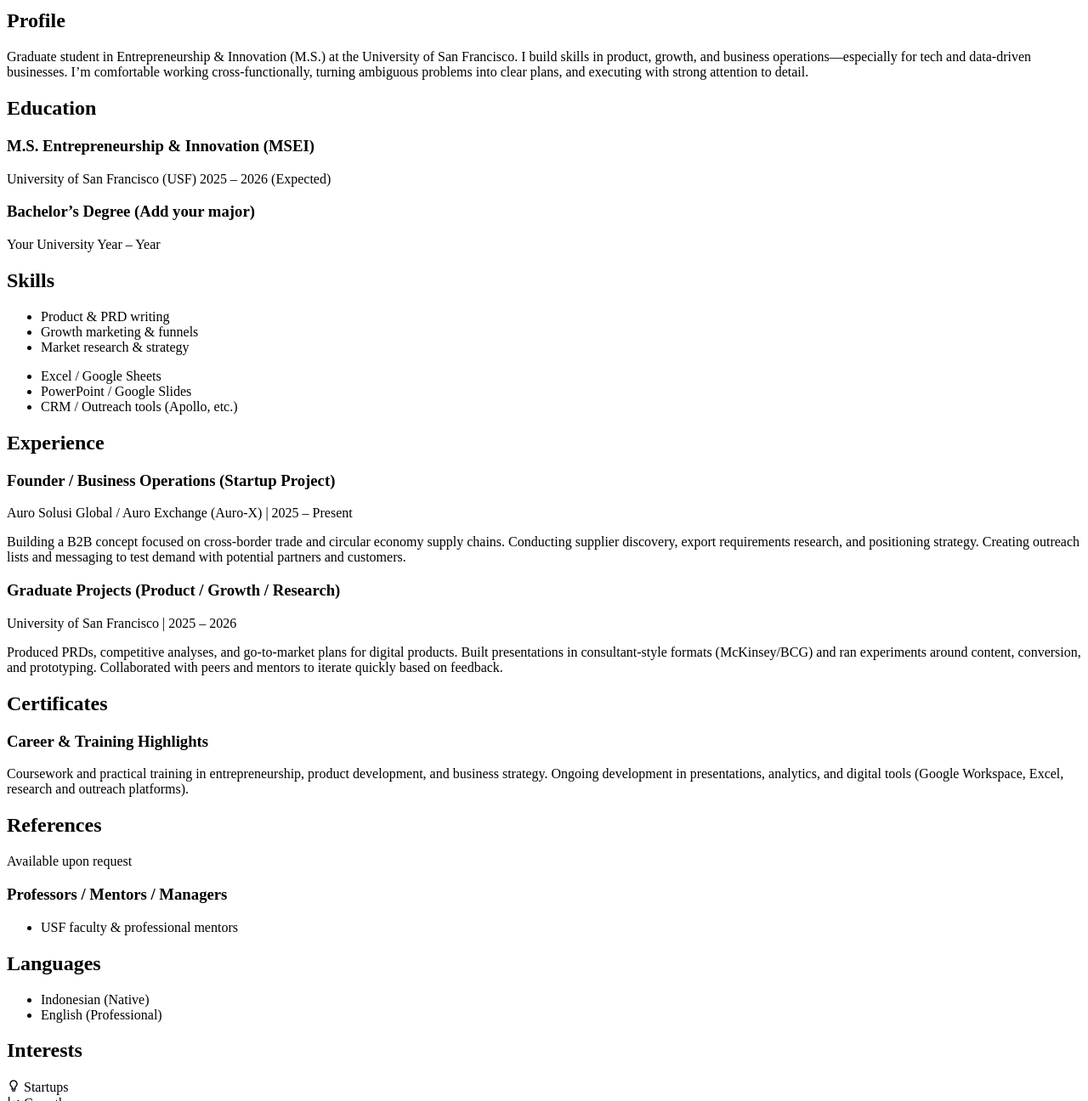
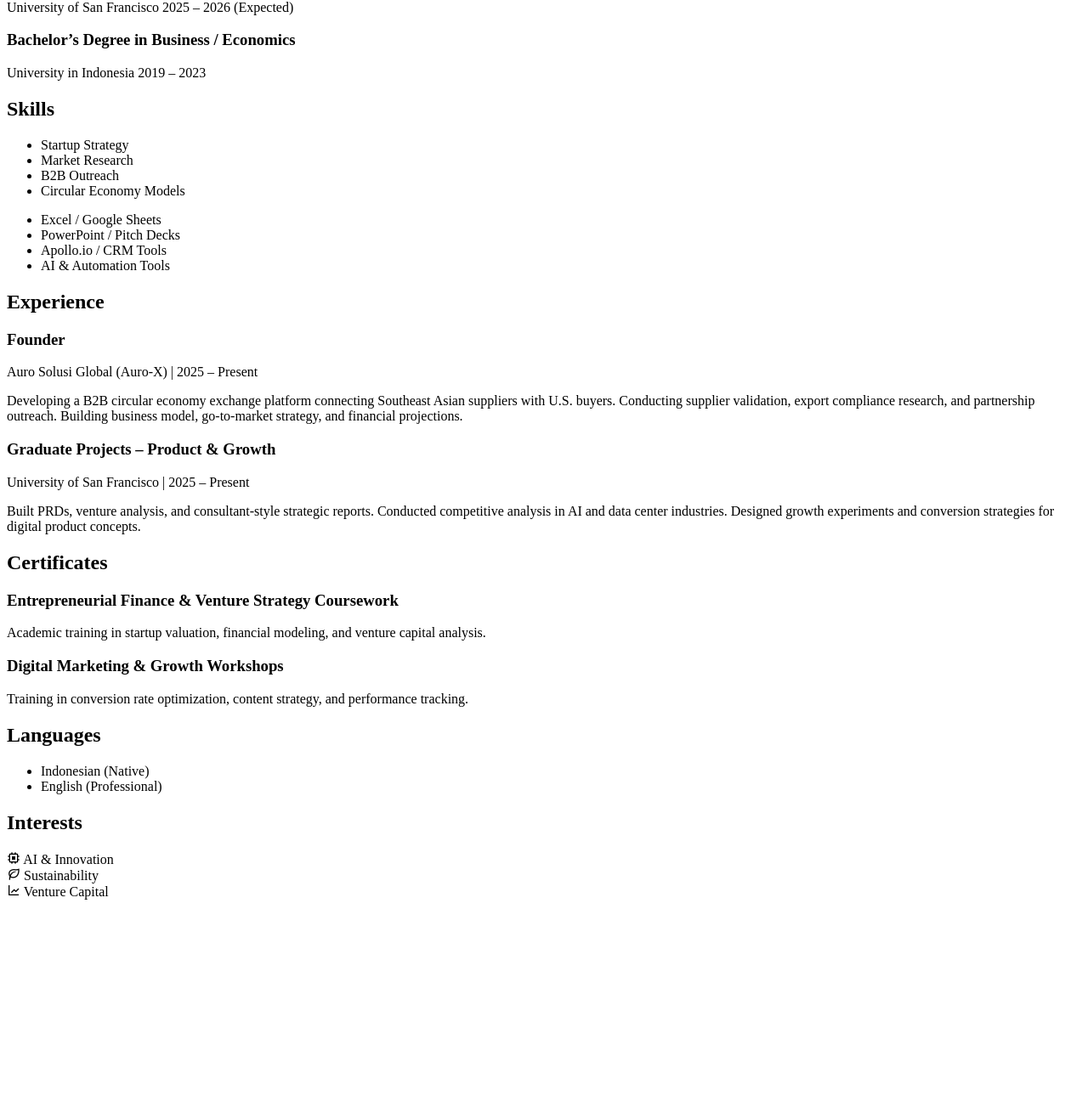
Before and after one commit to yabes-h/resume, a plain HTML site: page index.html in a window 1280 px wide. Shown: the part 449-1745 px from the top of the page at 85% size. After the commit the page ends 1516 px from the top, so only its background shows below. Drawn offline with nearby package versions, Linux system fonts and the light colour scheme; files that its build step writes are made by us from their sources.

Commit message:
Update index.html

```diff
--- a/index.html
+++ b/index.html
@@ -4,158 +4,120 @@
   <meta charset="UTF-8" />
   <meta name="viewport" content="width=device-width, initial-scale=1.0" />
 
-  <!--========== BOX ICONS ==========-->
   <link rel="stylesheet" href="https://cdn.jsdelivr.net/npm/boxicons@latest/css/boxicons.min.css">
-
-  <!--========== CSS ==========-->
   <link rel="stylesheet" href="assets/css/styles.css">
 
   <title>Yabes - Resume</title>
 </head>
 
 <body>
-  <!--========== HEADER ==========-->
+
 <header class="l-header" id="header">
   <nav class="nav bd-container">
-      <a href="#" class="nav__logo">YOUR NAME</a>
-
-      <div class="nav__menu" id="nav-menu">
-        <ul class="nav__list">
-          <li class="nav__item"><a href="#home" class="nav__link active-link"><i class='bx bx-home nav__icon'></i>Home</a></li>
-          <li class="nav__item"><a href="#profile" class="nav__link"><i class='bx bx-user nav__icon'></i>Profile</a></li>
-          <li class="nav__item"><a href="#education" class="nav__link"><i class='bx bx-book nav__icon'></i>Education</a></li>
-          <li class="nav__item"><a href="#skills" class="nav__link"><i class='bx bx-receipt nav__icon'></i>Skills</a></li>
-          <li class="nav__item"><a href="#experience" class="nav__link"><i class='bx bx-briefcase-alt nav__icon'></i>Experience</a></li>
-          <li class="nav__item"><a href="#certificates" class="nav__link"><i class='bx bx-award nav__icon'></i>Certificates</a></li>
-        </ul>
-      </div>
-
-      <div class="nav__toggle" id="nav-toggle">
-        <i class='bx bx-grid-alt'></i>
-      </div>
+    <a href="#" class="nav__logo">Yabes</a>
   </nav>
 </header>
 
 <main class="l-main bd-container">
-    <!-- All elements within this div, is generated in PDF -->
 <div class="resume" id="area-cv">
+
 <div class="resume__left">
 
-        <!--========== HOME ==========-->
+<!-- HOME -->
 <section class="home" id="home">
   <div class="home__container section bd-grid">
     <div class="home__data bd-grid">
-              <!-- Optional photo -->
-              <!-- <img src="assets/img/perfil.jpg" alt="" class="home__img"> -->
-
-              <h1 class="home__title"><b>YOUR</b> NAME</h1>
-              <h3 class="home__profession">Entrepreneurship & Innovation (M.S.) | Product / Growth / Ops</h3>
-
-              <div>
-                <a download="" href="assets/pdf/YourName-Resume.pdf" class="home__button-movil">Download</a>
-              </div>
+      <h1 class="home__title"><b>Yabes</b></h1>
+      <h3 class="home__profession">Entrepreneur | Product & Growth | AI & Circular Economy</h3>
     </div>
 
     <div class="home__address bd-grid">
       <span class="home__information">
-                <i class='bx bx-map home__icon'></i> San Francisco Bay Area, CA
+        <i class='bx bx-map home__icon'></i> San Francisco, CA
       </span>
       <span class="home__information">
-                <i class='bx bx-envelope home__icon'></i> youremail@gmail.com
+        <i class='bx bx-envelope home__icon'></i> yabes.email@gmail.com
       </span>
       <span class="home__information">
-                <i class='bx bx-phone home__icon'></i> +1 (xxx) xxx-xxxx
+        <i class='bx bx-phone home__icon'></i> +1 (628) 555-2478
       </span>
     </div>
   </div>
-
-          <!-- Theme change button -->
-          <i class='bx bx-moon change-theme' title="Theme" id="theme-button"></i>
-
-          <!-- Button to generate and download the pdf. Available for desktop. -->
-          <i class='bx bx-download generate-pdf' title="Generate PDF" id="resume-button"></i>
 </section>
 
-        <!--========== SOCIAL ==========-->
+<!-- SOCIAL -->
 <section class="social section">
   <h2 class="section-title">Social</h2>
-
   <div class="social__container bd-grid">
-            <a href="https://www.linkedin.com/in/YOUR_LINKEDIN/" target="_blank" class="social__link">
-              <i class='bx bxl-linkedin-square social__icon'></i> linkedin.com/in/YOUR_LINKEDIN
+    <a href="https://linkedin.com/in/yabes" target="_blank" class="social__link">
+      <i class='bx bxl-linkedin-square social__icon'></i> linkedin.com/in/yabes
     </a>
-
-            <a href="https://github.com/YOUR_GITHUB" target="_blank" class="social__link">
-              <i class='bx bxl-github social__icon'></i> github.com/YOUR_GITHUB
+    <a href="https://github.com/yabes" target="_blank" class="social__link">
+      <i class='bx bxl-github social__icon'></i> github.com/yabes
     </a>
-
-            <!-- Optional portfolio -->
-            <!-- <a href="https://yourwebsite.com" target="_blank" class="social__link">
-              <i class='bx bx-link-alt social__icon'></i> yourwebsite.com
-            </a> -->
   </div>
 </section>
 
-        <!--========== PROFILE ==========-->
+<!-- PROFILE -->
 <section class="profile section" id="profile">
   <h2 class="section-title">Profile</h2>
-
   <p class="profile__description">
-            Graduate student in Entrepreneurship & Innovation (M.S.) at the University of San Francisco. I build skills in product,
-            growth, and business operations—especially for tech and data-driven businesses. I’m comfortable working cross-functionally,
-            turning ambiguous problems into clear plans, and executing with strong attention to detail.
+    Master’s student in Entrepreneurship & Innovation at the University of San Francisco.
+    Founder of Auro Solusi Global (Auro-X), a cross-border B2B concept focused on circular
+    economy trade between Southeast Asia and the United States. Strong interest in AI-driven
+    products, venture building, growth strategy, and operational execution.
   </p>
 </section>
 
-        <!--========== EDUCATION ==========-->
+<!-- EDUCATION -->
 <section class="education section" id="education">
   <h2 class="section-title">Education</h2>
 
   <div class="education__container bd-grid">
+
     <div class="education__content">
       <div class="education__time">
         <span class="education__rounder"></span>
         <span class="education__line"></span>
       </div>
-
       <div class="education__data bd-grid">
-                <h3 class="education__title">M.S. Entrepreneurship & Innovation (MSEI)</h3>
-                <span class="education__studies">University of San Francisco (USF)</span>
+        <h3 class="education__title">M.S. Entrepreneurship & Innovation</h3>
+        <span class="education__studies">University of San Francisco</span>
         <span class="education__year">2025 – 2026 (Expected)</span>
       </div>
     </div>
 
-            <!-- Add your undergrad if you want -->
     <div class="education__content">
       <div class="education__time">
         <span class="education__rounder"></span>
-                <span class="education__line"></span>
+      </div>
+      <div class="education__data bd-grid">
+        <h3 class="education__title">Bachelor’s Degree in Business / Economics</h3>
+        <span class="education__studies">University in Indonesia</span>
+        <span class="education__year">2019 – 2023</span>
+      </div>
     </div>
 
-              <div class="education__data bd-grid">
-                <h3 class="education__title">Bachelor’s Degree (Add your major)</h3>
-                <span class="education__studies">Your University</span>
-                <span class="education__year">Year – Year</span>
-              </div>
-            </div>
   </div>
 </section>
 
-        <!--========== SKILLS  ==========-->
+<!-- SKILLS -->
 <section class="skills section" id="skills">
   <h2 class="section-title">Skills</h2>
 
   <div class="skills__content bd-grid">
     <ul class="skills__data">
-              <li class="skills__name"><span class="skills__circle"></span> Product & PRD writing</li>
-              <li class="skills__name"><span class="skills__circle"></span> Growth marketing & funnels</li>
-              <li class="skills__name"><span class="skills__circle"></span> Market research & strategy</li>
+      <li class="skills__name"><span class="skills__circle"></span> Startup Strategy</li>
+      <li class="skills__name"><span class="skills__circle"></span> Market Research</li>
+      <li class="skills__name"><span class="skills__circle"></span> B2B Outreach</li>
+      <li class="skills__name"><span class="skills__circle"></span> Circular Economy Models</li>
     </ul>
 
     <ul class="skills__data">
       <li class="skills__name"><span class="skills__circle"></span> Excel / Google Sheets</li>
-              <li class="skills__name"><span class="skills__circle"></span> PowerPoint / Google Slides</li>
-              <li class="skills__name"><span class="skills__circle"></span> CRM / Outreach tools (Apollo, etc.)</li>
+      <li class="skills__name"><span class="skills__circle"></span> PowerPoint / Pitch Decks</li>
+      <li class="skills__name"><span class="skills__circle"></span> Apollo.io / CRM Tools</li>
+      <li class="skills__name"><span class="skills__circle"></span> AI & Automation Tools</li>
     </ul>
   </div>
 </section>
@@ -164,7 +126,7 @@
 
 <div class="resume__right">
 
-        <!--========== EXPERIENCE ==========-->
+<!-- EXPERIENCE -->
 <section class="experience section" id="experience">
   <h2 class="section-title">Experience</h2>
 
@@ -177,12 +139,12 @@
       </div>
 
       <div class="experience__data bd-grid">
-                <h3 class="experience__title">Founder / Business Operations (Startup Project)</h3>
-                <span class="experience__company">Auro Solusi Global / Auro Exchange (Auro-X) | 2025 – Present</span>
+        <h3 class="experience__title">Founder</h3>
+        <span class="experience__company">Auro Solusi Global (Auro-X) | 2025 – Present</span>
         <p class="experience__description">
-                  Building a B2B concept focused on cross-border trade and circular economy supply chains. Conducting supplier discovery,
-                  export requirements research, and positioning strategy. Creating outreach lists and messaging to test demand with
-                  potential partners and customers.
+          Developing a B2B circular economy exchange platform connecting Southeast Asian suppliers
+          with U.S. buyers. Conducting supplier validation, export compliance research, and
+          partnership outreach. Building business model, go-to-market strategy, and financial projections.
         </p>
       </div>
     </div>
@@ -190,98 +152,67 @@
     <div class="experience__content">
       <div class="experience__time">
         <span class="experience__rounder"></span>
-                <span class="experience__line"></span>
       </div>
 
       <div class="experience__data bd-grid">
-                <h3 class="experience__title">Graduate Projects (Product / Growth / Research)</h3>
-                <span class="experience__company">University of San Francisco | 2025 – 2026</span>
+        <h3 class="experience__title">Graduate Projects – Product & Growth</h3>
+        <span class="experience__company">University of San Francisco | 2025 – Present</span>
         <p class="experience__description">
-                  Produced PRDs, competitive analyses, and go-to-market plans for digital products. Built presentations in consultant-style
-                  formats (McKinsey/BCG) and ran experiments around content, conversion, and prototyping. Collaborated with peers and
-                  mentors to iterate quickly based on feedback.
+          Built PRDs, venture analysis, and consultant-style strategic reports. Conducted
+          competitive analysis in AI and data center industries. Designed growth experiments
+          and conversion strategies for digital product concepts.
         </p>
       </div>
     </div>
 
-            <!-- Add real past job here if you have one -->
-            <!--
-            <div class="experience__content">
-              ...
-            </div>
-            -->
   </div>
 </section>
 
-        <!--========== CERTIFICATES ==========-->
+<!-- CERTIFICATES -->
 <section class="certificate section" id="certificates">
   <h2 class="section-title">Certificates</h2>
 
   <div class="certificate__container bd-grid">
     <div class="certificate__content">
-              <h3 class="certificate__title">Career & Training Highlights</h3>
+      <h3 class="certificate__title">Entrepreneurial Finance & Venture Strategy Coursework</h3>
       <p class="certificate__description">
-                Coursework and practical training in entrepreneurship, product development, and business strategy. Ongoing development in
-                presentations, analytics, and digital tools (Google Workspace, Excel, research and outreach platforms).
+        Academic training in startup valuation, financial modeling, and venture capital analysis.
       </p>
     </div>
 
-            <!-- If you have real certs, add like this:
     <div class="certificate__content">
-              <h3 class="certificate__title">Google Analytics Certification (2025)</h3>
-              <p class="certificate__description">Completed training focused on measurement, reporting, and performance insights.</p>
-            </div>
-            -->
-          </div>
-        </section>
-
-        <!--========== REFERENCES ==========-->
-        <section class="references section" id="references">
-          <h2 class="section-title">References</h2>
-
-          <div class="references__container bd-grid">
-            <div class="references__content bd-grid">
-              <span class="references__subtitle">Available upon request</span>
-              <h3 class="references__title">Professors / Mentors / Managers</h3>
-              <ul class="references__contact">
-                <li>USF faculty & professional mentors</li>
-              </ul>
+      <h3 class="certificate__title">Digital Marketing & Growth Workshops</h3>
+      <p class="certificate__description">
+        Training in conversion rate optimization, content strategy, and performance tracking.
+      </p>
     </div>
   </div>
 </section>
 
-        <!--========== LANGUAGES ==========-->
+<!-- LANGUAGES -->
 <section class="languages section">
   <h2 class="section-title">Languages</h2>
-
-          <div class="languages__container">
   <ul class="languages__content bd-grid">
     <li class="languages__name"><span class="languages__circle"></span> Indonesian (Native)</li>
     <li class="languages__name"><span class="languages__circle"></span> English (Professional)</li>
   </ul>
-          </div>
 </section>
 
-        <!--========== INTERESTS ==========-->
+<!-- INTERESTS -->
 <section class="interests section">
   <h2 class="section-title">Interests</h2>
-
   <div class="interests__container bd-grid">
     <div class="interests__content">
-              <i class='bx bx-bulb interests__icon'></i>
-              <span class="interests__name">Startups</span>
-            </div>
-            <div class="interests__content">
-              <i class='bx bx-line-chart interests__icon'></i>
-              <span class="interests__name">Growth</span>
+      <i class='bx bx-chip interests__icon'></i>
+      <span class="interests__name">AI & Innovation</span>
     </div>
     <div class="interests__content">
       <i class='bx bx-leaf interests__icon'></i>
       <span class="interests__name">Sustainability</span>
     </div>
     <div class="interests__content">
-              <i class='bx bx-chip interests__icon'></i>
-              <span class="interests__name">AI & Data</span>
+      <i class='bx bx-line-chart interests__icon'></i>
+      <span class="interests__name">Venture Capital</span>
     </div>
   </div>
 </section>
@@ -290,15 +221,8 @@
 </div>
 </main>
 
-  <!--========== SCROLL TOP ==========-->
-  <a href="#" class="scrolltop" id="scroll-top">
-    <i class='bx bx-up-arrow-alt scrolltop__icon'></i>
-  </a>
+<script src="assets/js/html2pdf.bundle.min.js"></script>
+<script src="assets/js/main.js"></script>
 
-  <!--========== HTML2PDF ==========-->
-  <script src="assets/js/html2pdf.bundle.min.js"></script>
-
-  <!--========== MAIN JS ==========-->
-  <script src="assets/js/main.js"></script>
 </body>
 </html>
```
Lines whose indentation alone changed are shown as unchanged.
